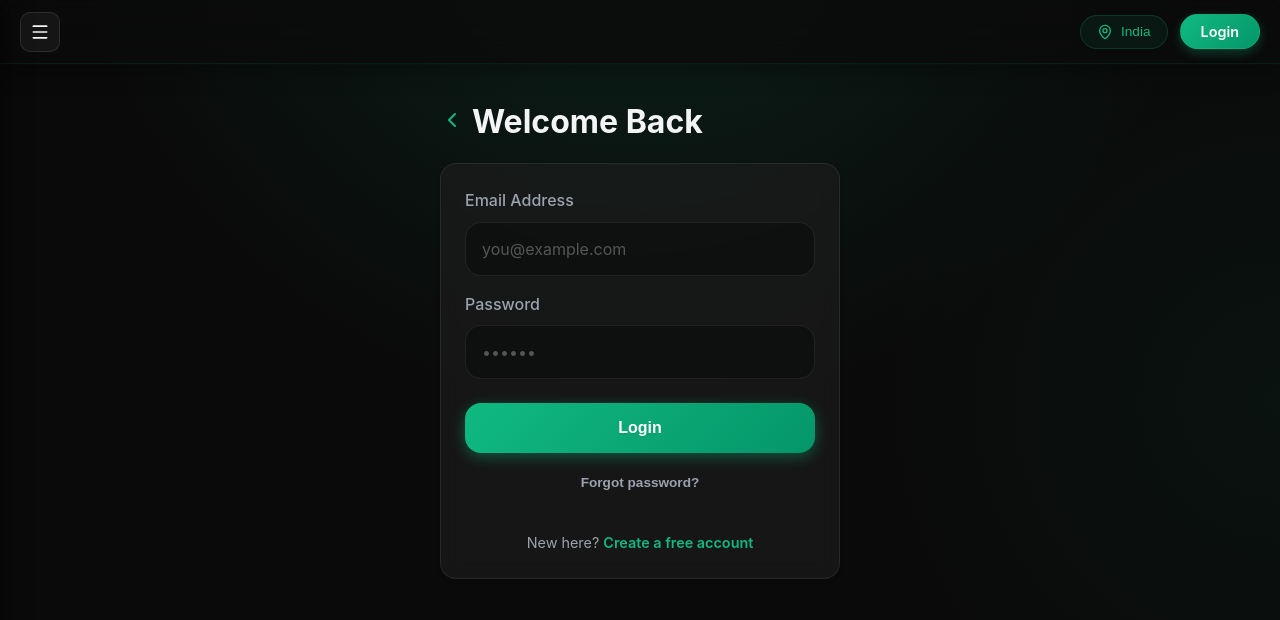
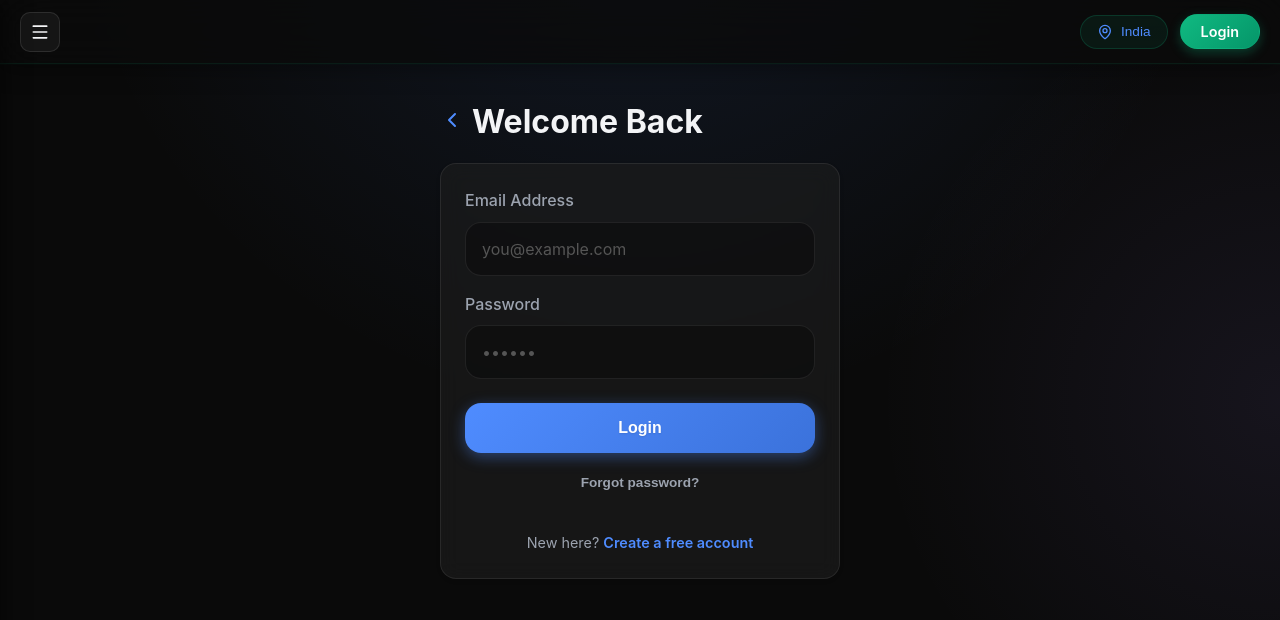
Before and after one commit to Vansh020405/Know_Your_Power, a React (Vite) app: page /login in a window 1280 px wide. Shown: the top 620 px of the page. Built offline with nearby package versions, Linux system fonts and the light colour scheme.

Commit message:
colour scheme

```diff
--- a/src/index.css
+++ b/src/index.css
@@ -1,8 +1,10 @@
 :root {
-  --primary: #10B981;
-  /* Emerald 500 */
-  --primary-glow: rgba(16, 185, 129, 0.4);
-  --primary-dark: #059669;
+  --primary: #4F8CFF;
+  /* Vibrant Blue */
+  --primary-glow: rgba(79, 140, 255, 0.4);
+  --primary-dark: #3B72DB;
+  --accent: #A78BFA;
+  /* Purple accent */
 
   --bg: #0A0A0A;
   /* Deeper Black */
@@ -14,9 +16,10 @@
   --text-muted: #9CA3AF;
 
   --border: rgba(255, 255, 255, 0.08);
-  --border-hover: rgba(16, 185, 129, 0.5);
+  --border-hover: rgba(79, 140, 255, 0.5);
 
-  --gradient-primary: linear-gradient(135deg, #10B981 0%, #059669 100%);
+  --gradient-primary: linear-gradient(135deg, #4F8CFF 0%, #3B72DB 100%);
+  --gradient-accent: linear-gradient(135deg, #A78BFA 0%, #7C3AED 100%);
   --gradient-dark: linear-gradient(180deg, rgba(20, 20, 20, 0) 0%, #0A0A0A 100%);
 
   --sidebar-width: 280px;
@@ -44,8 +47,8 @@ body {
   font-family: var(--font-family);
   background-color: var(--bg);
   background-image:
-    radial-gradient(circle at 50% -20%, rgba(16, 185, 129, 0.15) 0%, rgba(0, 0, 0, 0) 50%),
-    radial-gradient(circle at 100% 50%, rgba(16, 185, 129, 0.05) 0%, rgba(0, 0, 0, 0) 30%);
+    radial-gradient(circle at 50% -20%, rgba(79, 140, 255, 0.12) 0%, rgba(0, 0, 0, 0) 50%),
+    radial-gradient(circle at 100% 50%, rgba(167, 139, 250, 0.08) 0%, rgba(0, 0, 0, 0) 30%);
   background-attachment: fixed;
   color: var(--text);
   line-height: 1.6;
@@ -91,7 +94,7 @@ body {
 }
 
 .text-gradient {
-  background: linear-gradient(135deg, #34D399 0%, #10B981 100%);
+  background: linear-gradient(135deg, #60A5FA 0%, #4F8CFF 100%);
   -webkit-background-clip: text;
   -webkit-text-fill-color: transparent;
   background-clip: text;
@@ -100,7 +103,7 @@ body {
 }
 
 .text-gradient-animated {
-  background: linear-gradient(-45deg, #34D399, #10B981, #059669, #6EE7B7);
+  background: linear-gradient(-45deg, #60A5FA, #4F8CFF, #3B72DB, #A78BFA);
   background-size: 300%;
   -webkit-background-clip: text;
   -webkit-text-fill-color: transparent;
@@ -201,7 +204,7 @@ body {
 .card:hover {
   transform: translateY(-2px);
   border-color: var(--border-hover);
-  box-shadow: var(--shadow-lg), 0 0 20px rgba(16, 185, 129, 0.1);
+  box-shadow: var(--shadow-lg), 0 0 20px rgba(79, 140, 255, 0.15);
   background: rgba(40, 40, 40, 0.6);
 }
 
@@ -212,7 +215,7 @@ body {
 .card-icon {
   width: 44px;
   height: 44px;
-  background: rgba(16, 185, 129, 0.1);
+  background: rgba(79, 140, 255, 0.15);
   color: var(--primary);
   border-radius: 12px;
   display: flex;
@@ -268,7 +271,7 @@ body {
   outline: none;
   border-color: var(--primary);
   background: rgba(0, 0, 0, 0.5);
-  box-shadow: 0 0 0 4px rgba(16, 185, 129, 0.1);
+  box-shadow: 0 0 0 4px rgba(79, 140, 255, 0.15);
 }
 
 .label {
@@ -344,7 +347,7 @@ body {
 }
 
 .nav-link.active {
-  background: linear-gradient(90deg, rgba(16, 185, 129, 0.1) 0%, transparent 100%);
+  background: linear-gradient(90deg, rgba(79, 140, 255, 0.15) 0%, transparent 100%);
   color: var(--primary);
   border-right-color: var(--primary);
 }
@@ -377,9 +380,9 @@ body {
 }
 
 .result-yes {
-  background: rgba(16, 185, 129, 0.1);
-  border: 1px solid rgba(16, 185, 129, 0.3);
-  color: #34D399;
+  background: rgba(79, 140, 255, 0.15);
+  border: 1px solid rgba(79, 140, 255, 0.4);
+  color: #60A5FA;
 }
 
 .result-no {
@@ -441,9 +444,9 @@ details[open] summary {
 
 .chat-app {
   align-self: flex-start;
-  background: linear-gradient(135deg, rgba(16, 185, 129, 0.2) 0%, rgba(16, 185, 129, 0.1) 100%);
-  color: #6EE7B7;
-  border: 1px solid rgba(16, 185, 129, 0.2);
+  background: linear-gradient(135deg, rgba(79, 140, 255, 0.2) 0%, rgba(79, 140, 255, 0.1) 100%);
+  color: #93C5FD;
+  border: 1px solid rgba(79, 140, 255, 0.3);
   border-bottom-left-radius: 4px;
 }
 
```
